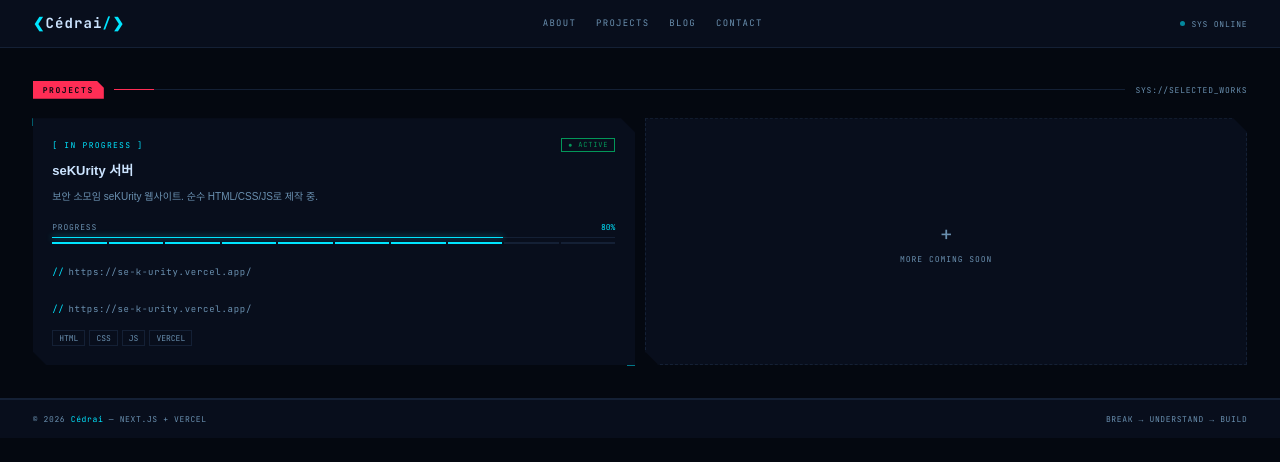
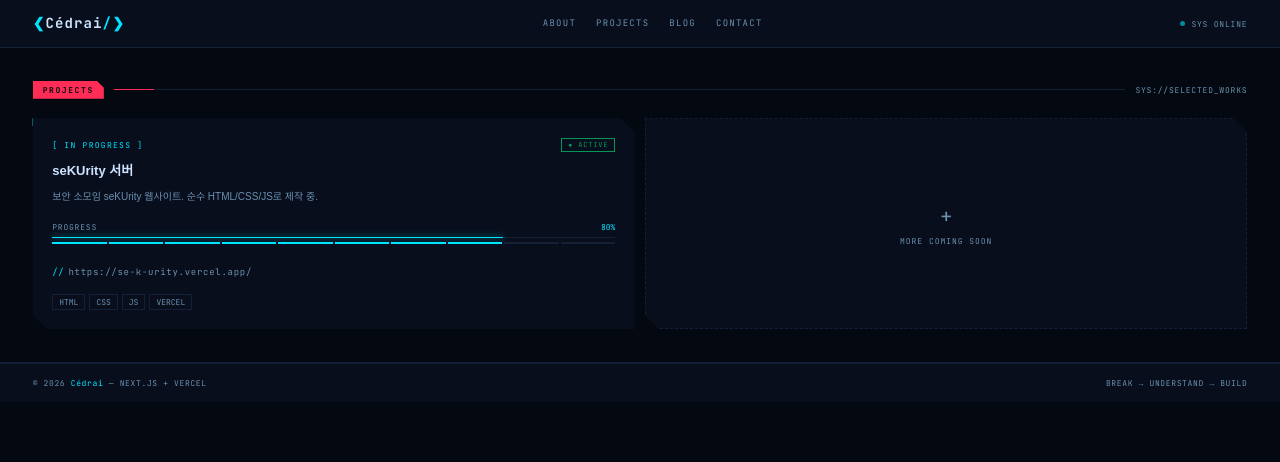
Before and after one commit to rinhye05/cedrai-portfolio, a Next.js app: page /projects in a window 1280 px wide. Shown: the top 462 px of the page. Built offline with nearby package versions, Linux system fonts and the light colour scheme.

Commit message:
retry project link

```diff
--- a/components/Projects.tsx
+++ b/components/Projects.tsx
@@ -26,12 +26,10 @@ export default function Projects() {
 
       <div className="proj-grid" style={{ display: 'grid', gridTemplateColumns: 'repeat(auto-fit, minmax(280px, 1fr))', gap: '10px' }}>
         {PROJECTS.map((p) => (
-          <a key={p.title} href="#" style={{ textDecoration: 'none' }}>
           <div
+            key={p.title}
             className={`clip-card hud-corner ${p.red ? 'hud-corner-red' : ''}`}
-              style={{ background: 'var(--bg2)', padding: '1.2rem', cursor: 'pointer', transition: 'outline .2s' }}
-              onMouseEnter={(e) => ((e.currentTarget as HTMLElement).style.outline = '1px solid rgba(0,229,255,.3)')}
-              onMouseLeave={(e) => ((e.currentTarget as HTMLElement).style.outline = 'none')}
+            style={{ background: 'var(--bg2)', padding: '1.2rem' }}
           >
             {/* 상단 타입 + 상태 */}
             <div style={{ display: 'flex', justifyContent: 'space-between', alignItems: 'center', marginBottom: '.6rem' }}>
@@ -56,20 +54,11 @@ export default function Projects() {
               <div style={{ height: '1px', background: 'var(--bd)' }}>
                 <div style={{ height: '1px', width: `${p.progress}%`, background: 'var(--acc)', boxShadow: '0 0 6px var(--acc)' }} />
               </div>
-                {/* 세그먼트 */}
               <div style={{ display: 'flex', gap: '2px', marginTop: '4px' }}>
                 {[...Array(10)].map((_, i) => (
                   <div key={i} style={{ flex: 1, height: '2px', background: i < Math.floor(p.progress / 10) ? 'var(--acc)' : 'var(--bd)' }} />
                 ))}
               </div>
-              </div>
-
-              {/* 링크 */}
-              <div style={{ marginBottom: '.7rem' }}>
-                <a href={p.link} target="_blank" rel="noopener noreferrer" style={{ fontSize: '9px', color: 'var(--tx2)', letterSpacing: '.08em', textDecoration: 'none' }}>
-                  <span style={{ color: 'var(--acc)', marginRight: '4px' }}>//</span>
-                  {p.link}
-                </a>
             </div>
 
             {/* 링크 */}
@@ -87,7 +76,6 @@ export default function Projects() {
               ))}
             </div>
           </div>
-          </a>
         ))}
 
         {/* 추가 예정 */}
```
Lines whose indentation alone changed are shown as unchanged.
